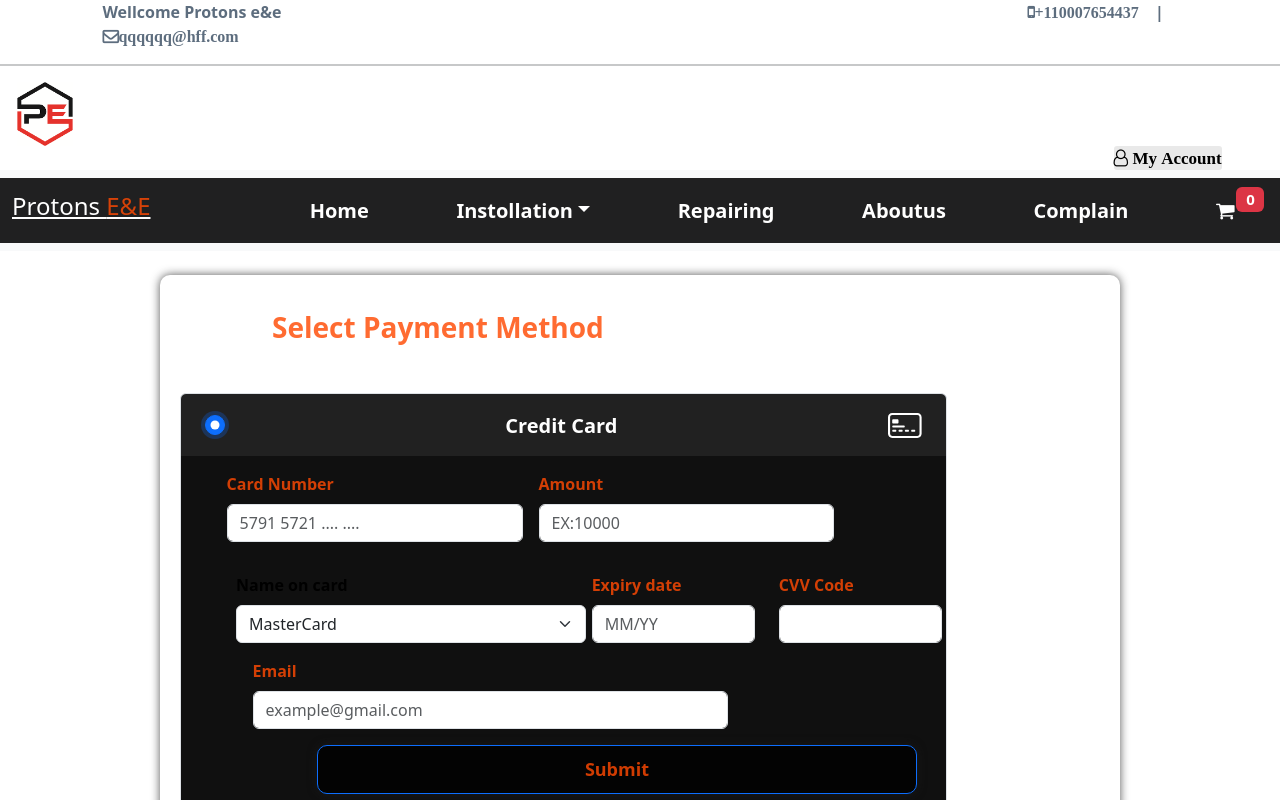
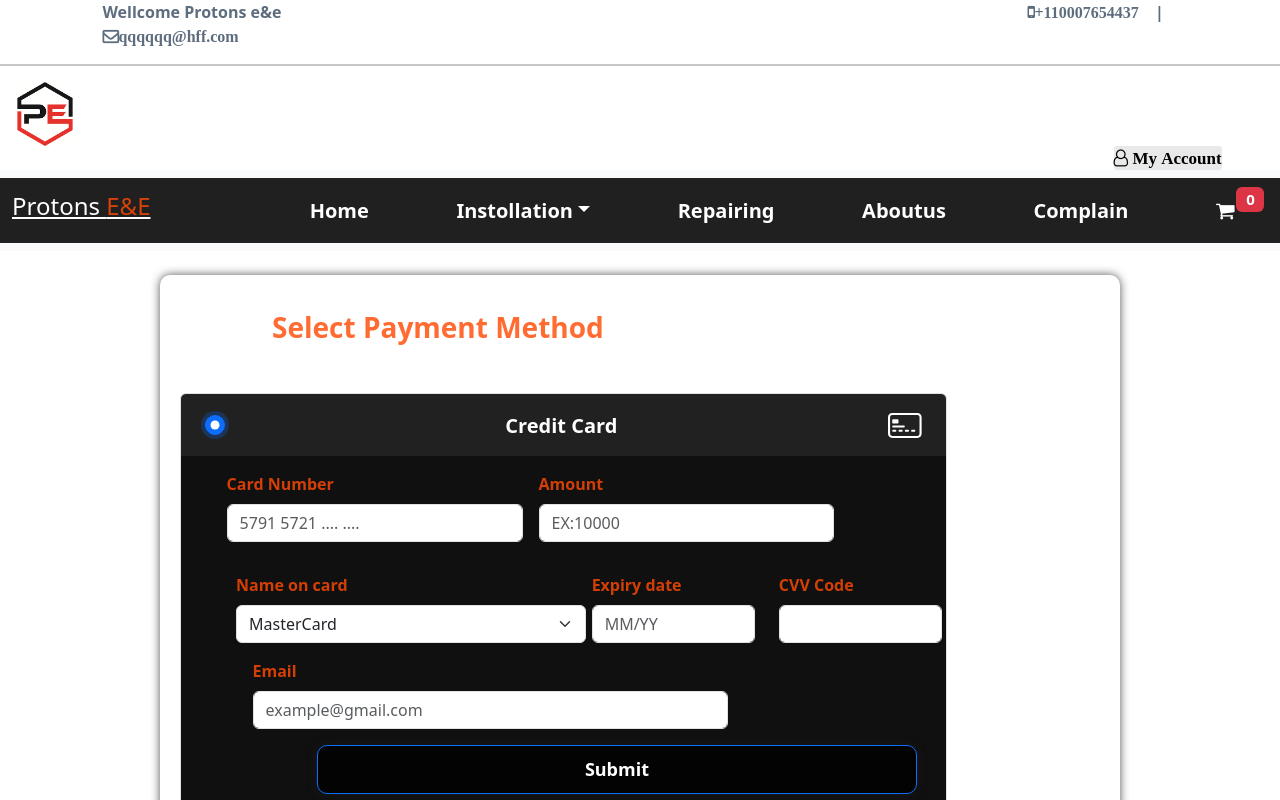
Before and after one commit to SKSpraveen/ITP-Project, a React (Create React App) app in the folder frontend/: page /Payments in a window 1280 px wide. Both pictures are taken after a click on the radio button "Credit Card". Shown: the top 800 px of the page. Built offline with nearby package versions, Linux system fonts and the light colour scheme; no server answers.

Commit message:
addcorlor

```diff
--- a/frontend/src/Pages/Anjana/Payments.js
+++ b/frontend/src/Pages/Anjana/Payments.js
@@ -178,8 +178,8 @@ function Payments() {
 
                                             <div className="row">
                                                 <div className="col-lg-6">
-                                                    <div className="mb-3"style={{  color: "rgba(255, 74, 2, 0.816)" }}>
-                                                        <label className="form-label" >Name on card</label>
+                                                    <div className="mb-3">
+                                                        <label className="form-label"style={{  color: "rgba(255, 74, 2, 0.816)" }} >Name on card</label>
                                                         <select className="form-select" id="cardType" name="cardType" value={cname} onChange={e => setCname(e.target.value)}>
                                                             <option value="MasterCard">MasterCard</option>
                                                             <option value="Visa">Visa</option>
@@ -204,8 +204,9 @@ function Payments() {
                                                 <label className="form-label"style={{  color: "rgba(255, 74, 2, 0.816)" }}>Email</label>
                                                 <input type="email" className="form-control" placeholder="example@gmail.com" value={email} onChange={e => setEmail(e.target.value)} />
                                             </div>
-                                            <button type="submit" className="btn btn-primary" style={{ width: '600px',color: "rgba(255, 74, 2, 0.816)" }}>Submit</button>
-
+                                            <div style={{  color: "rgba(255, 74, 2, 0.816)" }}>
+                                            <button type="submit" className="btn btn-primary" style={{ width: '600px',color: "white" }}>Submit</button>
+                                            </div>
                                         </form>
                                     </div>
                                 </div>
```
